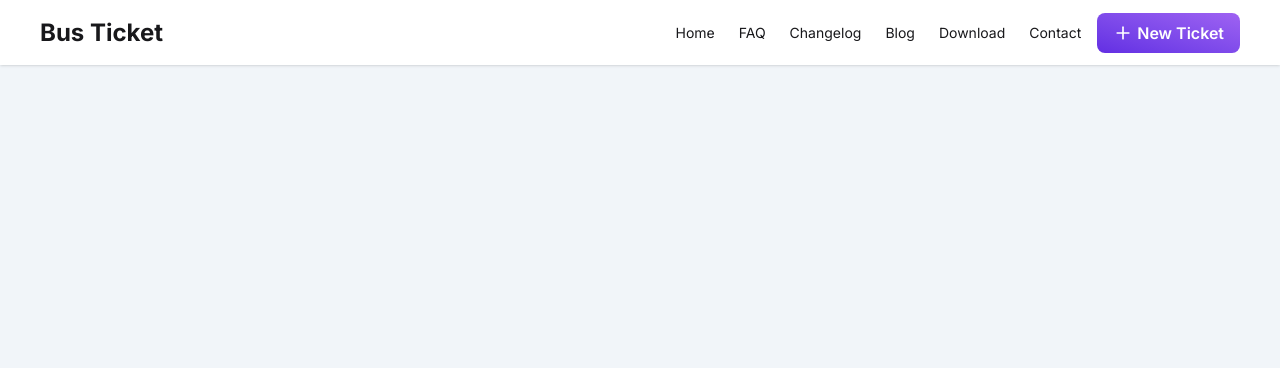
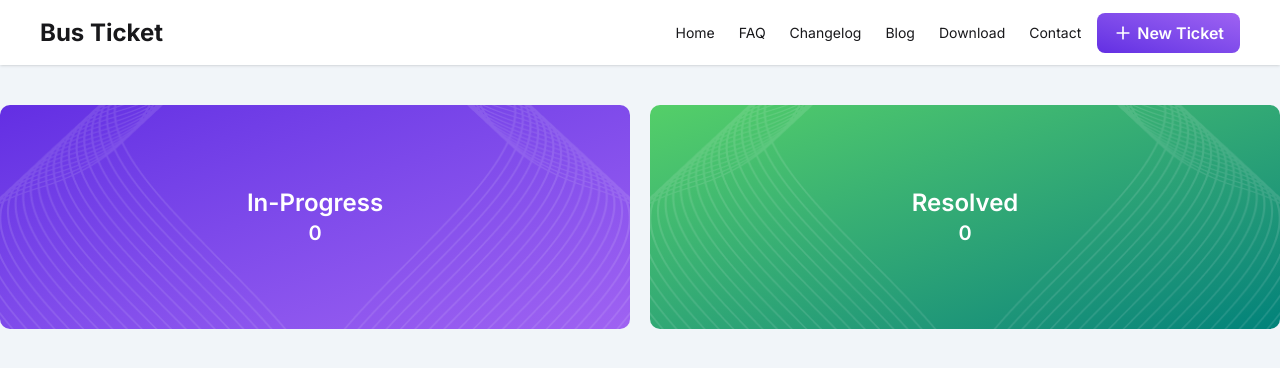
Before and after one commit to ShahadatHasan623/bus-ticket-BD, a React (Vite) app: page / in a window 1280 px wide. Shown: the top 368 px of the page. Built offline with nearby package versions, Linux system fonts and the light colour scheme.

Commit message:
added hero section

```diff
--- a/src/App.jsx
+++ b/src/App.jsx
@@ -1,15 +1,14 @@
-import './App.css'
-import Navbar from './components/Navbar/Navbar'
+import "./App.css";
+import Home from "./components/Home/Home";
+import Navbar from "./components/Navbar/Navbar";
 
 function App() {
-
-
   return (
-    <div className='bg-slate-100 min-h-screen'>
-     <Navbar></Navbar>
-
+    <div className="bg-slate-100 min-h-screen">
+      <Navbar></Navbar>
+      <Home></Home>
     </div>
-  )
+  );
 }
 
-export default App
+export default App;
--- /dev/null
+++ b/src/components/Home/Home.jsx
@@ -0,0 +1,17 @@
+import React from "react";
+const Home = () => {
+  return (
+    <div className="flex max-w-7xl mx-auto gap-5 my-10">
+      <div className="card bg-linear-to-br from-[#632EE3] to-[#9F62F2] h-56 flex-1 flex justify-center items-center">
+        <h1 className="text-2xl font-semibold text-[#FFFF]">In-Progress</h1>
+        <span className="text-xl text-[#FFF] font-semibold">0</span>
+      </div>
+      <div className="card bg-linear-to-br from-[#54CF68] to-[#00827A] h-56 flex-1 flex justify-center items-center">
+        <h1 className="text-2xl font-semibold text-[#FFF]">Resolved</h1>
+        <span className="text-xl text-[#FFF] font-semibold">0</span>
+      </div>
+    </div>
+  );
+};
+
+export default Home;
--- a/src/index.css
+++ b/src/index.css
@@ -8,3 +8,31 @@
 * {
   font-family: "Inter", sans-serif;
 }
+
+.card {
+  position: relative;
+  padding: 40px;
+  border-radius: 10px;
+  overflow: hidden;
+}
+
+.card::before,
+.card::after {
+  content: "";
+  position: absolute;
+  top: 0;
+  width: 300px;
+  height: 100%;
+  background-image: url(./assets/vector1.png);
+  background-repeat: no-repeat;
+  background-size: cover;
+}
+
+.card::before {
+  left: 0;
+}
+
+.card::after {
+  right: 0;
+  transform: scaleX(-1);
+}
```
